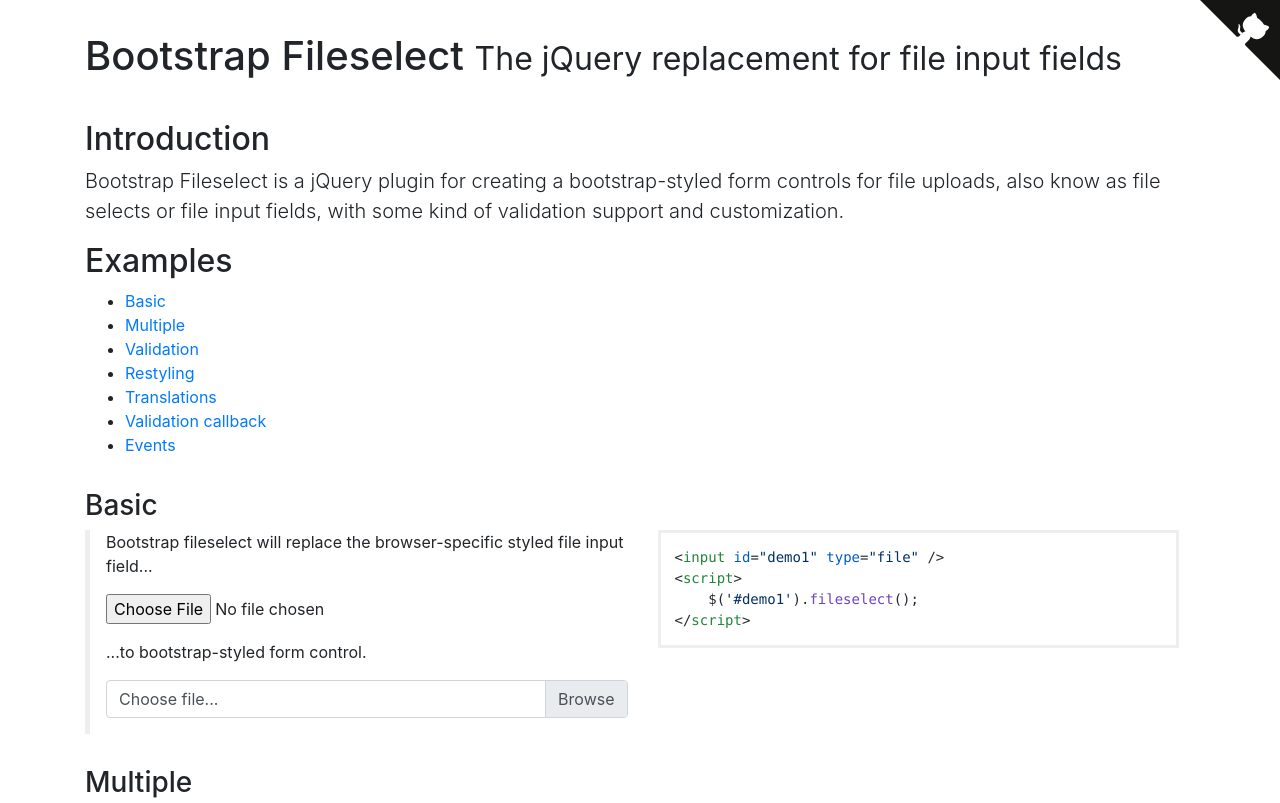
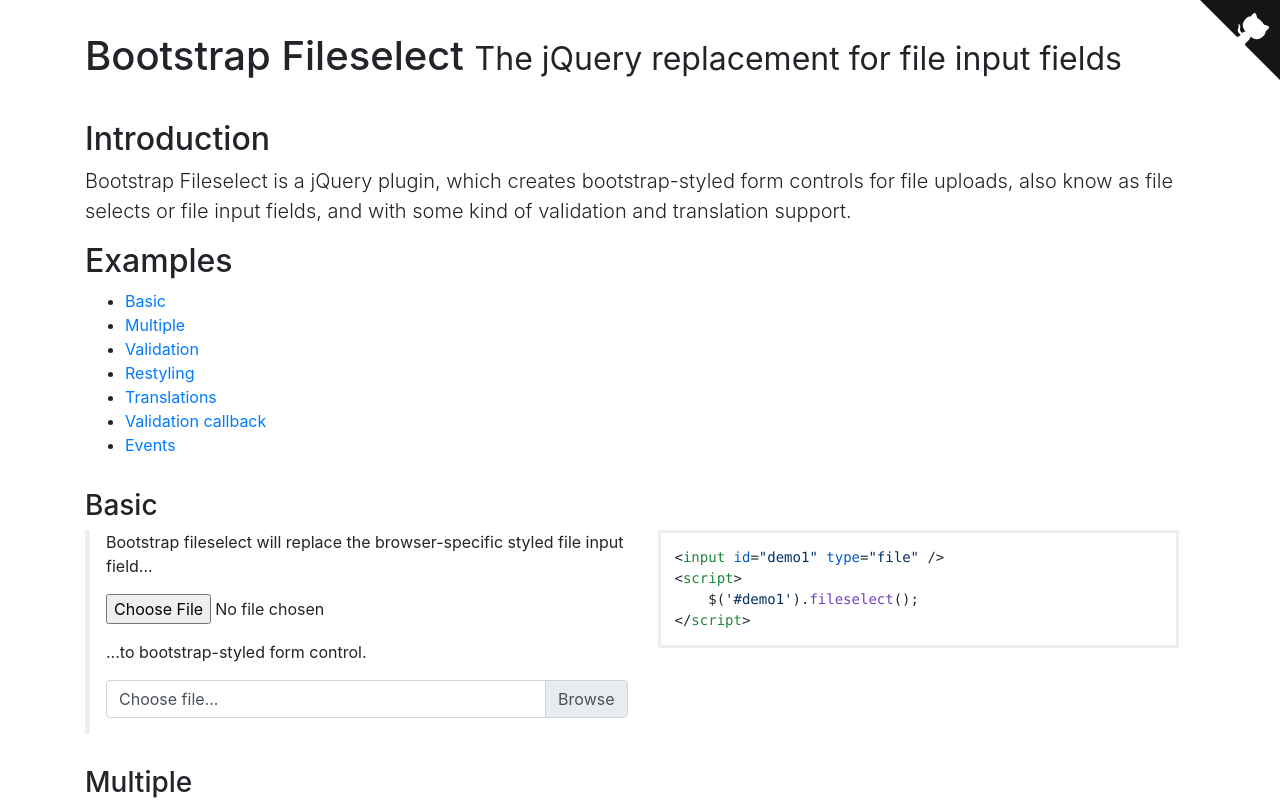
Before and after one commit to jnessier/Bootstrap-Fileselect, a website: page demo/index.html in a window 1280 px wide. Shown: the top 803 px of the page. Drawn offline with nearby package versions, Linux system fonts and the light colour scheme.

Commit message:
Fixed description

```diff
--- a/demo/index.html
+++ b/demo/index.html
@@ -59,9 +59,9 @@
 
             <h2>Introduction</h2>
             <p class="lead">
-                Bootstrap Fileselect is a jQuery plugin for creating a bootstrap-styled form
-                controls for file uploads, also know as file selects or file input fields,
-                with some kind of validation support and customization.
+                Bootstrap Fileselect is a jQuery plugin, which creates bootstrap-styled form
+                controls for file uploads, also know as file selects or file input fields, and
+                with some kind of validation and translation support.
             </p>
 
             <h2>Examples</h2>
--- a/package.json
+++ b/package.json
@@ -1,6 +1,6 @@
 {
     "name": "bootstrap-fileselect",
-    "version": "2.1.0",
+    "version": "2.1.1",
     "scripts": {},
     "keywords": [
         "file select",
@@ -9,9 +9,7 @@
         "bootstrap",
         "jquery"
     ],
-    "publishConfig": {
-        "registry": "https://npm.pkg.github.com/"
-    },
+    "scope": "neoflow",
     "author": "Jonathan Nessier, Neoflow",
     "license": "MIT",
     "contributors": [],
```
Also changed, not shown: README.md.
